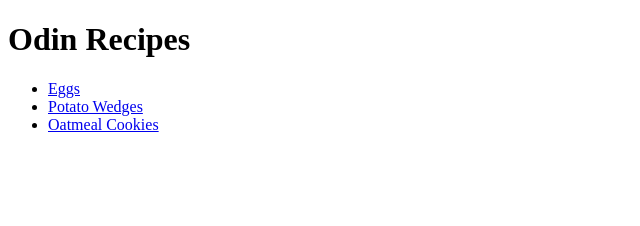
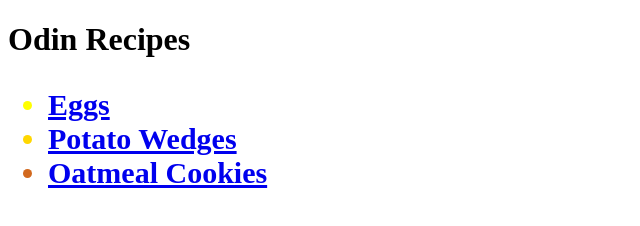
Before and after one commit to Enooooshie/odin-recipes, a plain HTML site: page index.html in a window 1280 px wide. Shown: the whole page, without its empty margins (0-640 px from the left). Drawn offline with Linux system fonts and the light colour scheme.

Commit message:
Adding CSS add style.css to include colors and font size increases to recipes.

```diff
--- a/index.html
+++ b/index.html
@@ -5,13 +5,14 @@
     <meta http-equiv="X-UA-Compatible" content="IE=edge">
     <meta name="viewport" content="width=device-width, initial-scale=1.0">
     <title>Odin Recipes</title>
+    <link rel="stylesheet" href="style.css">
 </head>
 <body>
     <h1>Odin Recipes</h1>
-    <ul>
-        <li><a href="recipes/eggs.html">Eggs</a></li>
-        <li><a href="recipes/potatowedges.html">Potato Wedges</a></li>
-        <li><a href="recipes/oatmealcookies.html">Oatmeal Cookies</a></li>
+    <ul class="recipes">
+        <li class="eggs"><a href="recipes/eggs.html">Eggs</a></li>
+        <li class="potato-wedges"><a href="recipes/potatowedges.html">Potato Wedges</a></li>
+        <li class="cookies"><a href="recipes/oatmealcookies.html">Oatmeal Cookies</a></li>
     </ul>
 
 
--- /dev/null
+++ b/style.css
@@ -0,0 +1,14 @@
+.recipes{
+    font-size: 30px;
+    font-weight: bold;
+
+}
+.eggs{
+    color: yellow;
+}
+.potato-wedges{
+    color:gold
+}
+.cookies{
+    color:chocolate
+}
```
Also changed, not shown: 1 other file.
